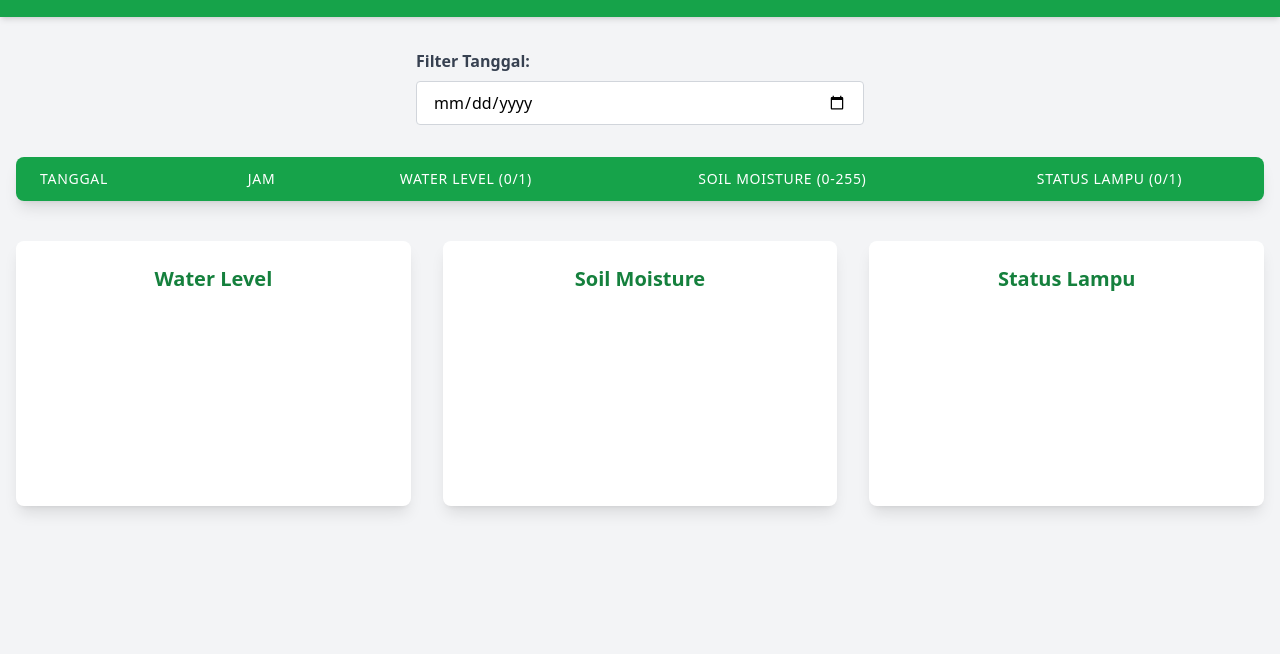
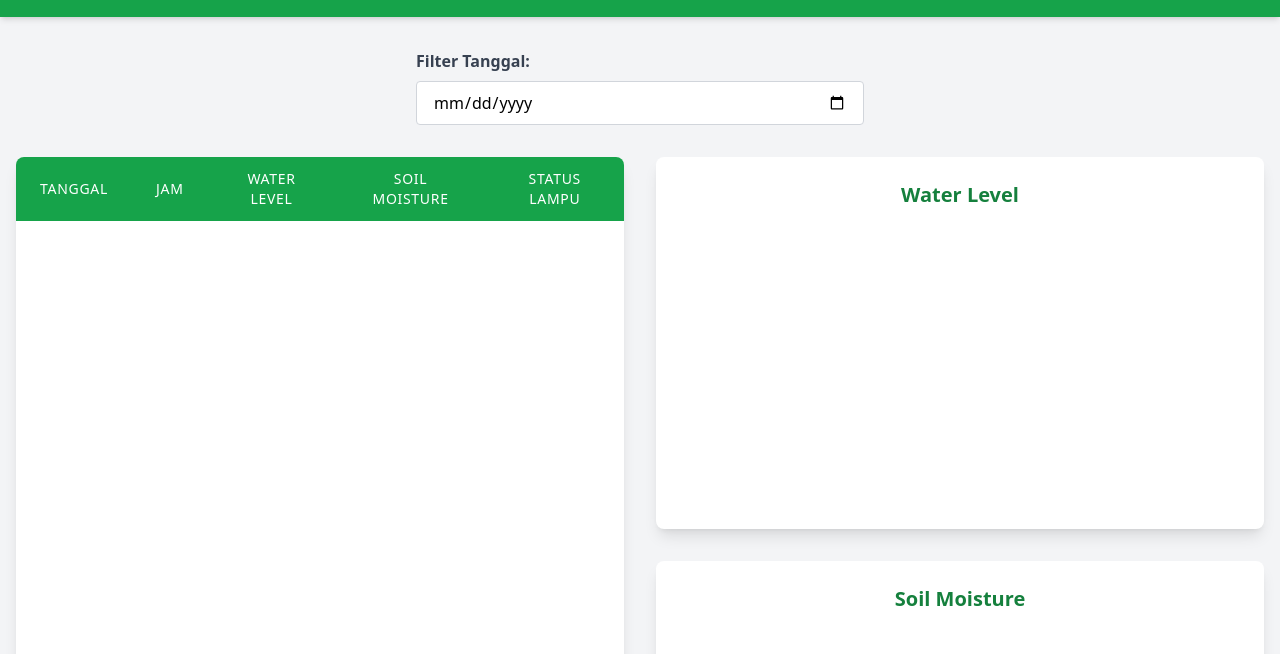
Before and after one commit to mfajri1/monitoring_tanaman, a plain HTML site: page index.html in a window 1280 px wide. Shown: the part 87-741 px from the top of the page. Drawn offline with nearby package versions, Linux system fonts and the light colour scheme; no server answers.

Commit message:
data baru2

```diff
--- a/index.html
+++ b/index.html
@@ -16,49 +16,92 @@
     <script src="https://cdn.jsdelivr.net/npm/chart.js"></script>
   </head>
   <body class="bg-gray-100 min-h-screen flex flex-col">
-
     <header class="bg-green-600 text-white p-5 shadow-md">
       <h1 class="text-3xl font-bold text-center">Monitoring Tanaman</h1>
-    <p class="text-center mt-1">Dashboard Data Sensor dengan Firebase & Chart.js</p>
+      <p class="text-center mt-1">
+        Dashboard Data Sensor dengan Firebase & Chart.js
+      </p>
     </header>
 
     <main class="flex-grow container mx-auto px-4 py-8">
-
       <!-- Filter Tanggal -->
       <section class="max-w-md mx-auto mb-8">
-      <label for="filterDate" class="block mb-2 font-semibold text-gray-700">Filter Tanggal:</label>
-      <input type="date" id="filterDate" class="w-full px-4 py-2 rounded border border-gray-300 focus:outline-none focus:ring-2 focus:ring-green-500" />
+        <label for="filterDate" class="block mb-2 font-semibold text-gray-700"
+          >Filter Tanggal:</label
+        >
+        <input
+          type="date"
+          id="filterDate"
+          class="w-full px-4 py-2 rounded border border-gray-300 focus:outline-none focus:ring-2 focus:ring-green-500"
+        />
       </section>
 
+      <!-- Grid 2 Kolom: Tabel (Kiri) dan Chart (Kanan) -->
+      <section class="grid grid-cols-1 md:grid-cols-2 gap-8">
         <!-- Tabel Data -->
-    <section class="overflow-x-auto mb-10 shadow-lg rounded-lg bg-white">
+        <div
+          class="overflow-y-auto max-h-[600px] shadow-lg rounded-lg bg-white"
+        >
           <table class="min-w-full divide-y divide-gray-200">
-        <thead class="bg-green-600 text-white">
+            <thead class="bg-green-600 text-white sticky top-0">
               <tr>
-            <th class="px-6 py-3 text-left text-sm font-medium uppercase tracking-wider">Tanggal</th>
-            <th class="px-6 py-3 text-center text-sm font-medium uppercase tracking-wider">Jam</th>
-            <th class="px-6 py-3 text-center text-sm font-medium uppercase tracking-wider">Water Level (0/1)</th>
-            <th class="px-6 py-3 text-center text-sm font-medium uppercase tracking-wider">Soil Moisture (0-255)</th>
-            <th class="px-6 py-3 text-center text-sm font-medium uppercase tracking-wider">Status Lampu (0/1)</th>
+                <th
+                  class="px-6 py-3 text-left text-sm font-medium uppercase tracking-wider"
+                >
+                  Tanggal
+                </th>
+                <th
+                  class="px-6 py-3 text-center text-sm font-medium uppercase tracking-wider"
+                >
+                  Jam
+                </th>
+                <th
+                  class="px-6 py-3 text-center text-sm font-medium uppercase tracking-wider"
+                >
+                  Water Level
+                </th>
+                <th
+                  class="px-6 py-3 text-center text-sm font-medium uppercase tracking-wider"
+                >
+                  Soil Moisture
+                </th>
+                <th
+                  class="px-6 py-3 text-center text-sm font-medium uppercase tracking-wider"
+                >
+                  Status Lampu
+                </th>
               </tr>
             </thead>
-        <tbody id="dataTableBody" class="bg-white divide-y divide-gray-200 text-center"></tbody>
+            <tbody
+              id="dataTableBody"
+              class="bg-white divide-y divide-gray-200 text-center"
+            ></tbody>
           </table>
-    </section>
+        </div>
 
         <!-- Charts -->
-    <section class="grid grid-cols-1 md:grid-cols-3 gap-8">
+        <div class="space-y-8">
           <div class="bg-white p-6 rounded-lg shadow-lg">
-        <h2 class="text-xl font-semibold mb-4 text-center text-green-700">Water Level</h2>
-        <canvas id="chartWaterLevel" class="w-full w-full max-h-[400px]"></canvas>
+            <h2 class="text-xl font-semibold mb-4 text-center text-green-700">
+              Water Level
+            </h2>
+            <canvas id="chartWaterLevel" class="w-full max-h-[300px]"></canvas>
           </div>
           <div class="bg-white p-6 rounded-lg shadow-lg">
-        <h2 class="text-xl font-semibold mb-4 text-center text-green-700">Soil Moisture</h2>
-        <canvas id="chartSoilMoisture" class="w-full max-h-[400px]"></canvas>
+            <h2 class="text-xl font-semibold mb-4 text-center text-green-700">
+              Soil Moisture
+            </h2>
+            <canvas
+              id="chartSoilMoisture"
+              class="w-full max-h-[300px]"
+            ></canvas>
           </div>
           <div class="bg-white p-6 rounded-lg shadow-lg">
-        <h2 class="text-xl font-semibold mb-4 text-center text-green-700">Status Lampu</h2>
-        <canvas id="chartStatusLampu" class="w-full max-h-[400px]"></canvas>
+            <h2 class="text-xl font-semibold mb-4 text-center text-green-700">
+              Status Lampu
+            </h2>
+            <canvas id="chartStatusLampu" class="w-full max-h-[300px]"></canvas>
+          </div>
         </div>
       </section>
     </main>
@@ -72,46 +115,45 @@
       const firebaseConfig = {
         apiKey: "AIzaSyCqW53JDIWtk_MpxpyhmQlW31ReidPD2-A",
         authDomain: "monitoring-tanaman-2862c.firebaseapp.com",
-    databaseURL: "https://monitoring-tanaman-2862c-default-rtdb.asia-southeast1.firebasedatabase.app",
+        databaseURL:
+          "https://monitoring-tanaman-2862c-default-rtdb.asia-southeast1.firebasedatabase.app",
         projectId: "monitoring-tanaman-2862c",
         storageBucket: "monitoring-tanaman-2862c.appspot.com",
         messagingSenderId: "347555225151",
-    appId: "1:347555225151:web:47f4f4269a0dffbc36e28a"
+        appId: "1:347555225151:web:47f4f4269a0dffbc36e28a",
       };
 
       // Initialize Firebase
       firebase.initializeApp(firebaseConfig);
       const db = firebase.database();
-  const ref = db.ref('monitoringTanaman');
-
-
+      const ref = db.ref("monitoringTanaman");
 
       // Chart instances
       let chartWL, chartSM, chartSL;
 
       // Elements
-  const tbody = document.getElementById('dataTableBody');
-  const filterDate = document.getElementById('filterDate');
+      const tbody = document.getElementById("dataTableBody");
+      const filterDate = document.getElementById("filterDate");
 
       // State for all data
       let allData = {};
 
       // Event Listener untuk filter tanggal
-  filterDate.addEventListener('change', () => {
+      filterDate.addEventListener("change", () => {
         const selectedDate = filterDate.value; // format: yyyy-mm-dd
         renderData(selectedDate);
       });
 
       // Listen realtime database changes
-  ref.on('value', snapshot => {
+      ref.on("value", (snapshot) => {
         allData = snapshot.val() || {};
-     console.log('Data dari Firebase:', allData);
+        console.log("Data dari Firebase:", allData);
         renderData(filterDate.value); // render dengan filter tanggal saat ini (atau kosong)
       });
 
       // Fungsi render tabel dan chart berdasarkan filter tanggal
-  function renderData(filter = '') {
-    tbody.innerHTML = '';
+      function renderData(filter = "") {
+        tbody.innerHTML = "";
 
         // Data array untuk chart
         const labels = [];
@@ -119,7 +161,7 @@
         const soilMoistures = [];
         const statusLampus = [];
 
-     console.log('Data dari Firebase:', filter);
+        console.log("Filter tanggal:", filter);
 
         if (!allData || Object.keys(allData).length === 0) {
           tbody.innerHTML = `<tr><td colspan="5" class="py-4">Data belum tersedia.</td></tr>`;
@@ -129,11 +171,15 @@
 
         // Iterasi data sesuai filter tanggal
         let rowCount = 0;
-    Object.keys(allData).sort().forEach(date => {
+        Object.keys(allData)
+          .sort()
+          .forEach((date) => {
             if (filter && date !== filter) return; // filter tanggal
 
             const dayData = allData[date];
-      Object.keys(dayData).sort().forEach(time => {
+            Object.keys(dayData)
+              .sort()
+              .forEach((time) => {
                 const d = dayData[time];
                 labels.push(`${date} ${time}`);
                 waterLevels.push(d.water_level);
@@ -141,8 +187,10 @@
                 statusLampus.push(d.status_lampu);
 
                 // Buat row tabel
-        const tr = document.createElement('tr');
-        tr.classList.add(rowCount % 2 === 0 ? 'bg-gray-50' : 'bg-white');
+                const tr = document.createElement("tr");
+                tr.classList.add(
+                  rowCount % 2 === 0 ? "bg-gray-50" : "bg-white"
+                );
                 tr.innerHTML = `
           <td class="px-6 py-3 text-left">${date}</td>
           <td class="px-6 py-3">${time}</td>
@@ -174,20 +222,24 @@
         clearCharts();
 
         // Water Level (0/1)
-    const ctxWL = document.getElementById('chartWaterLevel').getContext('2d');
+        const ctxWL = document
+          .getElementById("chartWaterLevel")
+          .getContext("2d");
         chartWL = new Chart(ctxWL, {
-      type: 'line',
+          type: "line",
           data: {
             labels,
-        datasets: [{
-          label: 'Water Level',
+            datasets: [
+              {
+                label: "Water Level",
                 data: waterLevels,
-          borderColor: '#2563EB', // Tailwind blue-600
-          backgroundColor: 'rgba(37, 99, 235, 0.3)',
+                borderColor: "#2563EB", // Tailwind blue-600
+                backgroundColor: "rgba(37, 99, 235, 0.3)",
                 stepped: true,
                 fill: true,
-          tension: 0
-        }]
+                tension: 0,
+              },
+            ],
           },
           options: {
             responsive: true,
@@ -197,33 +249,37 @@
                 min: 0,
                 max: 1,
                 ticks: { stepSize: 1 },
-            title: { display: true, text: 'Water Level (0 atau 1)' }
+                title: { display: true, text: "Water Level (0 atau 1)" },
               },
               x: {
-            title: { display: true, text: 'Tanggal dan Jam' }
-          }
+                title: { display: true, text: "Tanggal & Jam" },
+              },
             },
             plugins: {
               legend: { display: true },
-          tooltip: { enabled: true }
-        }
-      }
+              tooltip: { enabled: true },
+            },
+          },
         });
 
         // Soil Moisture (0-255)
-    const ctxSM = document.getElementById('chartSoilMoisture').getContext('2d');
+        const ctxSM = document
+          .getElementById("chartSoilMoisture")
+          .getContext("2d");
         chartSM = new Chart(ctxSM, {
-      type: 'line',
+          type: "line",
           data: {
             labels,
-        datasets: [{
-          label: 'Soil Moisture',
+            datasets: [
+              {
+                label: "Soil Moisture",
                 data: soilMoistures,
-          borderColor: '#16A34A', // Tailwind green-600
-          backgroundColor: 'rgba(22, 163, 74, 0.3)',
+                borderColor: "#16A34A", // Tailwind green-600
+                backgroundColor: "rgba(22, 163, 74, 0.3)",
                 fill: true,
-          tension: 0.3
-        }]
+                tension: 0.3,
+              },
+            ],
           },
           options: {
             responsive: true,
@@ -232,34 +288,38 @@
               y: {
                 min: 0,
                 max: 255,
-            title: { display: true, text: 'Soil Moisture (0-255)' }
+                title: { display: true, text: "Soil Moisture (0-255)" },
               },
               x: {
-            title: { display: true, text: 'Tanggal dan Jam' }
-          }
+                title: { display: true, text: "Tanggal & Jam" },
+              },
             },
             plugins: {
               legend: { display: true },
-          tooltip: { enabled: true }
-        }
-      }
+              tooltip: { enabled: true },
+            },
+          },
         });
 
         // Status Lampu (0/1)
-    const ctxSL = document.getElementById('chartStatusLampu').getContext('2d');
+        const ctxSL = document
+          .getElementById("chartStatusLampu")
+          .getContext("2d");
         chartSL = new Chart(ctxSL, {
-      type: 'line',
+          type: "line",
           data: {
             labels,
-        datasets: [{
-          label: 'Status Lampu',
+            datasets: [
+              {
+                label: "Status Lampu",
                 data: statusLampus,
-          borderColor: '#DC2626', // Tailwind red-600
-          backgroundColor: 'rgba(220, 38, 38, 0.3)',
+                borderColor: "#DC2626", // Tailwind red-600
+                backgroundColor: "rgba(220, 38, 38, 0.3)",
                 stepped: true,
                 fill: true,
-          tension: 0
-        }]
+                tension: 0,
+              },
+            ],
           },
           options: {
             responsive: true,
@@ -269,20 +329,19 @@
                 min: 0,
                 max: 1,
                 ticks: { stepSize: 1 },
-            title: { display: true, text: 'Status Lampu (0 atau 1)' }
+                title: { display: true, text: "Status Lampu (0 atau 1)" },
               },
               x: {
-            title: { display: true, text: 'Tanggal dan Jam' }
-          }
+                title: { display: true, text: "Tanggal & Jam" },
+              },
             },
             plugins: {
               legend: { display: true },
-          tooltip: { enabled: true }
-        }
-      }
+              tooltip: { enabled: true },
+            },
+          },
         });
       }
     </script>
-
   </body>
 </html>
```
Lines whose indentation alone changed are shown as unchanged.
